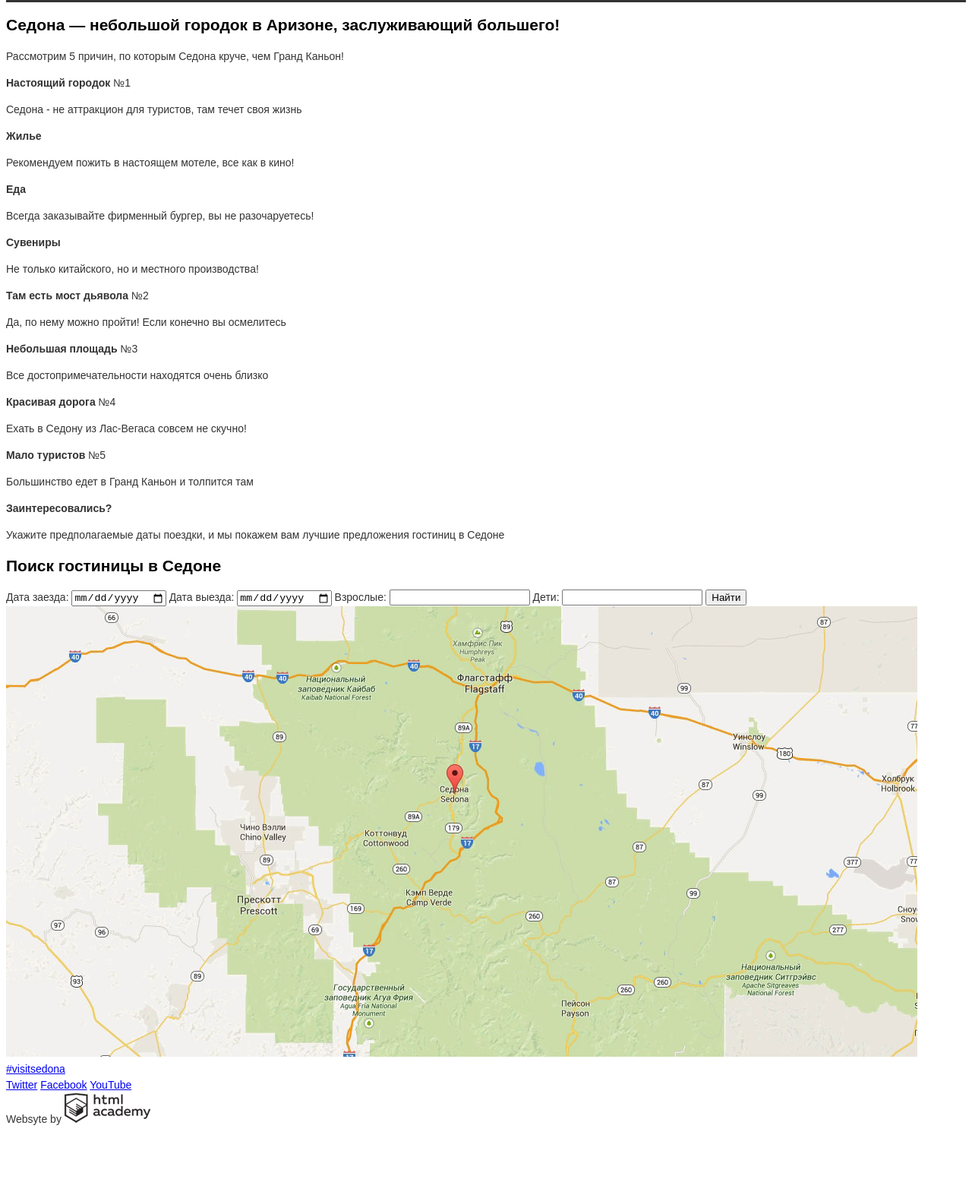
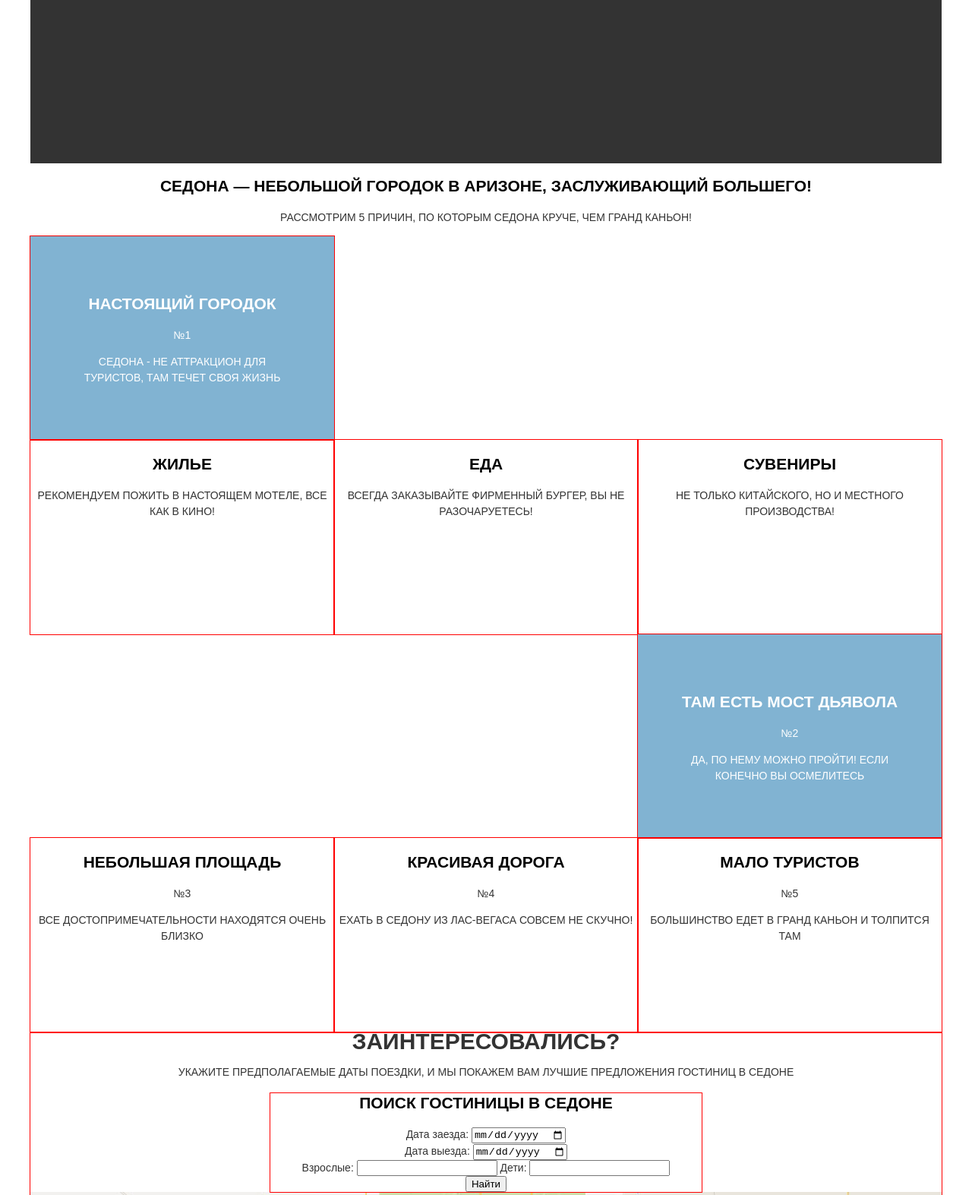
Before and after one commit to letatel-a/243160-sedona, a plain HTML site: page index.html in a window 1280 px wide. Shown: the part 551-2124 px from the top of the page at 76% size. Before the commit the page ends 2043 px from the top, so only its background shows below. Drawn offline with Linux system fonts and the light colour scheme.

Commit message:
сетки

```diff
--- a/css/style.css
+++ b/css/style.css
@@ -1,4 +1,5 @@
 body {
+	width: 1200px;
 	font-size: 14px;
 	line-height: 21px;
 	color: #333333;
@@ -6,14 +7,170 @@ body {
 	font-family: "PT Sans", sans-serif;
 }
 
-h2 {
+h2,h3 {
 	font-size: 21px;
 	line-height: 26px;
 	color: #000000;
 	font-weight: bold;
 	font-family: "PT Sans", sans-serif;
+	text-transform: uppercase;
+	text-align: center;
+}
+
+h3 {
+	line-height: 21px;
+}
+
+p {
+	text-align: center;
+	text-transform: uppercase;
+}
+
+.central {
+	margin: 0 auto;
+}
+
+.main-header {
+	min-height: 56px;
+	outline: 1px solid red;
+}
+
+.main-nav ul {
+	margin: 0;
+	padding: 0;
+	font-size: 0;
+	list-style: none;
+}
+
+.main-nav li {
+	display: inline-block;
+	font-size: 14px;
+	line-height: 26px;
+	font-weight: bold;
+	text-transform: uppercase;
+	vertical-align: bottom;
 }
 
 .intro {
+	min-height: 508px;
+	padding-top: 76px;
+	padding-bottom: 80px;
 	background-color: #333333;
 }
+
+.intro img {
+	display: block;
+}
+
+.clearfix::after {
+	content: "";
+	display: table;
+	clear: both;
+}
+
+.feature-item {
+	float: left;
+	width: 400px;
+	min-height: 256px;
+	text-align: center;
+
+	outline: 1px solid red;
+}
+
+.feature-item.left,
+.feature-item.right {
+	width: 286px;
+	min-height: 142px;
+	padding: 57px;
+	color: #ffffff;
+	background-color: #81b3d2;
+}
+
+.feature-item.left h3,
+.feature-item.right h3 {
+	color: #ffffff;
+}
+
+.feature-item.right {
+	float: right;
+}
+
+.location {
+	text-align: center;
+	outline: 1px solid red;
+}
+
+.location span {
+	font-size: 30px;
+	line-height: 24px;
+	font-weight: bold;
+	text-transform: uppercase;
+}
+
+.hotel-search {
+	width: 568px;
+	outline: 1px solid red;
+}
+
+.main-footer {
+	min-height: 120px;
+}
+
+.hashtag {
+	float: left;
+	width: 400px;
+	outline: 1px solid red;
+}
+
+.socials {
+	float: left;
+	width: 400px;
+	outline: 1px solid red;
+}
+
+.copyright {
+	float: right;
+	width: 400px;
+	outline: 1px solid red;
+}
+
+/* hotels */
+
+.filters fieldset {
+	float: left;
+	width: 300px;
+}
+
+.sort {
+	outline: 1px solid red;
+}
+
+.sort ul {
+	margin: 0;
+	padding: 0;
+	font-size: 0;
+	list-style: none;
+}
+
+.sort li {
+	display: inline-block;
+	font-size: 14px;
+	line-height: 21px;
+	vertical-align: bottom;
+}
+
+.sort-order {
+	float: right;
+	width: 240px;
+}
+
+.hotels ul {
+	margin: 0;
+	padding: 0;
+	list-style: none;
+}
+
+.rating {
+	float: right;
+	width: 240px;
+}
--- a/index.html
+++ b/index.html
@@ -5,7 +5,7 @@
     <title>HTML Academy: Седона</title>
     <link href="css/style.css" rel="stylesheet">
   </head>
-  <body>
+  <body class="central">
     <header class="main-header">
       <nav class="main-nav">
       	<img src="img/logo.png" width="138" height="70" alt="Лого Седона">
@@ -19,70 +19,71 @@
     </header>
     <main>
       <div class="intro">
-        <img src="img/intro-text.png" width="458" height="352" alt="Welcome to Sedona">
+        <img class="central" src="img/intro-text.png" width="458" height="352" alt="Welcome to Sedona">
       </div>
       <div class="features">
       	<h2>Седона — небольшой городок в Аризоне, заслуживающий большего!</h2>
       	<p>Рассмотрим 5 причин, по которым Седона круче, чем Гранд Каньон!</p>
-      	<div class="feature-wrapper">
-      	  <div class="feature-item">
-      	    <b>Настоящий городок</b>
+      	<div class="feature-wrapper clearfix">
+      	  <div class="feature-item left">
+      	    <h3>Настоящий городок</h3>
       	    <span>№1</span>
       	    <p>Седона - не аттракцион для туристов, там течет своя жизнь</p>
       	  </div>
       	</div>
-      	<div class="feature-wrapper">
+      	<div class="feature-wrapper  clearfix">
       		<div class="feature-item housing">
-      			<b>Жилье</b>
+      			<h3>Жилье</h3>
       			<p>Рекомендуем пожить в настоящем мотеле, все как в кино!</p>
       		</div>
       		<div class="feature-item food">
-      			<b>Еда</b>
+      			<h3>Еда</h3>
       			<p>Всегда заказывайте фирменный бургер, вы не разочаруетесь!</p>
       		</div>
       		<div class="feature-item souvenirs">
-      			<b>Сувениры</b>
+      			<h3>Сувениры</h3>
       			<p>Не только китайского, но и местного производства!</p>
       		</div>
       	</div>
-      	<div class="feature-wrapper">
-	      	<div class="feature-item">
-	      	  <b>Там есть мост дьявола</b>
+      	<div class="feature-wrapper clearfix">
+	      	<div class="feature-item right">
+	      	  <h3>Там есть мост дьявола</h3>
 	      	  <span>№2</span>
 	      	  <p>Да, по нему можно пройти! Если конечно вы осмелитесь</p>
 	      	</div>
 	      </div>
-      	<div class="feature-wrapper">
+      	<div class="feature-wrapper clearfix">
 					<div class="feature-item">
-						<b>Небольшая площадь</b>
+						<h3>Небольшая площадь</h3>
 						<span>№3</span>
 						<p>Все достопримечательности находятся очень близко</p>
 					</div>
 					<div class="feature-item">
-						<b>Красивая дорога</b>
+						<h3>Красивая дорога</h3>
 						<span>№4</span>
 						<p>Ехать в Седону из Лас-Вегаса совсем не скучно!</p>
 					</div>
 					<div class="feature-item">
-						<b>Мало туристов</b>
+						<h3>Мало туристов</h3>
 						<span>№5</span>
 						<p>Большинство едет в Гранд Каньон и толпится там</p>
 					</div>
       	</div>
       </div>
-      <div class="hotel-search">
-      	<b>Заинтересовались?</b>
+      <div class="location">
+      	<span>Заинтересовались?</span>
       	<p>Укажите предполагаемые даты поездки, и мы покажем вам лучшие предложения гостиниц в Седоне</p>
+	      <div class="hotel-search central">
 	      	<h2>Поиск гостиницы в Седоне</h2>
 	      	<form>
 	      		<label>
 	      			Дата заезда:
 	      			<input type="date" name="arrival">
-      		</label>
+	      		</label><br>
 	      		<label>
 	      			Дата выезда:
 	      			<input type="date" name="departure">
-      		</label>
+	      		</label><br>
 	      		<label>
 	      			Взрослые:
 	      			<input type="number" name="adults">
@@ -90,13 +91,14 @@
 	      		<label>
 	      			Дети:
 	      			<input type="number" name="children">
-      		</label>
+	      		</label><br>
 	      		<input type="submit" value="Найти">
 	      	</form>
+	      </div>
       	<img src="img/map.jpg" width="1200" height="593" alt="Карта">
       </div>
     </main>
-    <footer class="main-footer">
+    <footer class="main-footer clearfix">
     	<div class="hashtag">
     		<a href="#">#visitsedona</a>
     	</div>
```
Also changed, not shown: hotels.html (+6 -6 lines). Lines whose indentation alone changed are shown as unchanged.
